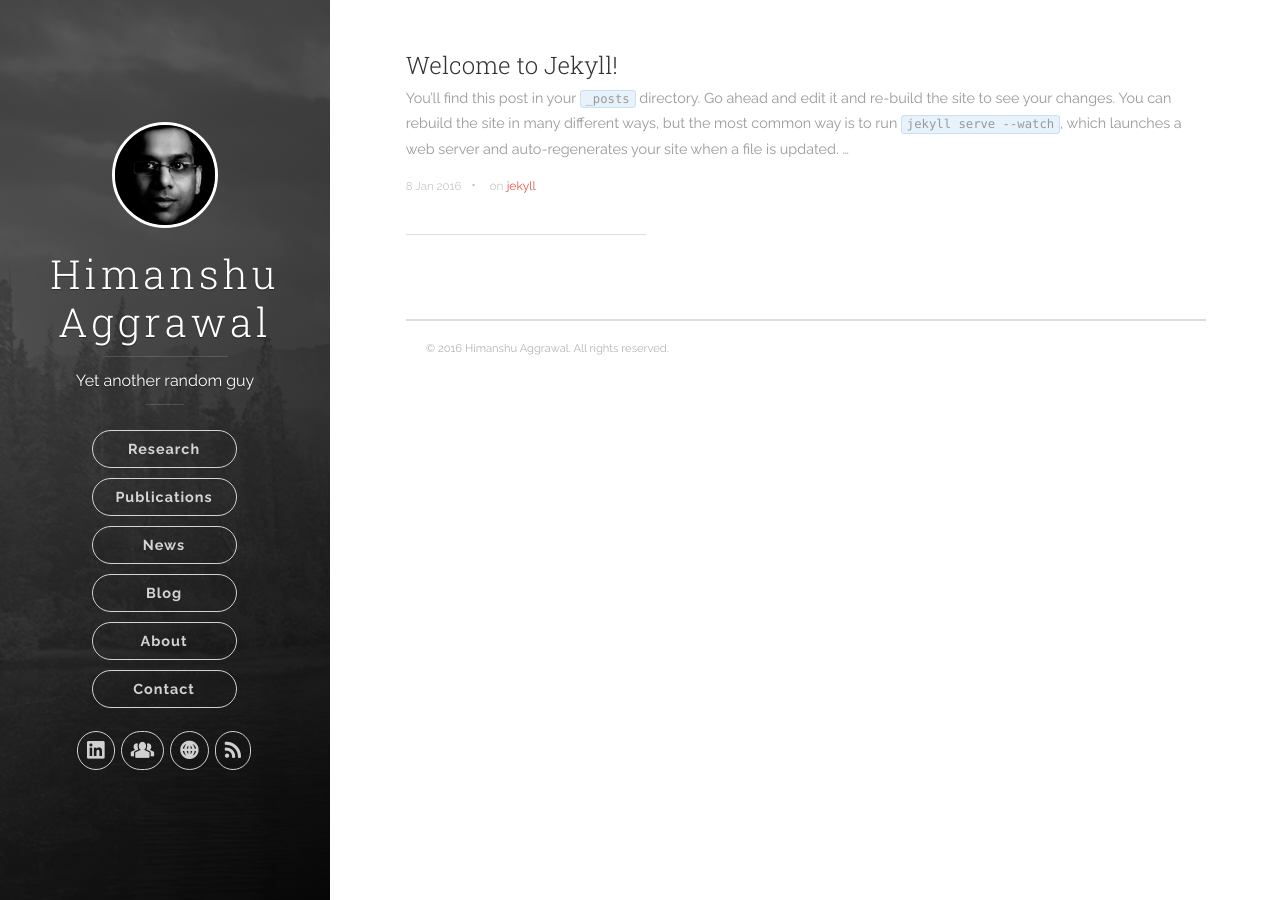
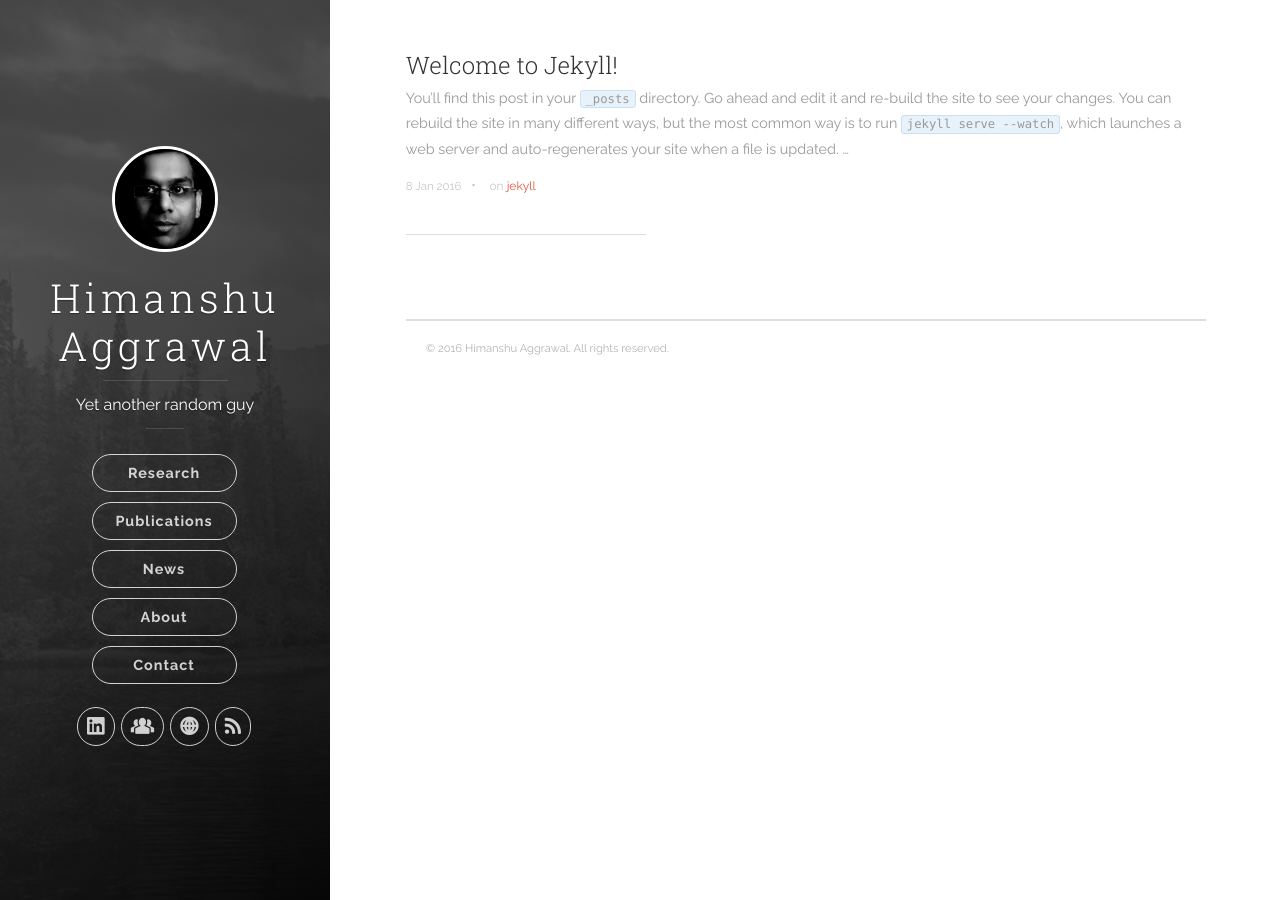
Before and after one commit to ahimanshu13/ahimanshu13.github.io, a Jekyll site: the page built from index.html, in a window 1280 px wide. Built offline with Jekyll 4.4.1, drawn with Linux system fonts in a browser that asks for light colours; nearby versions of some CDN libraries; the list of posts is cut into pages by our own code.

Commit message:
Removing link to blog

```diff
--- a/_includes/header.html
+++ b/_includes/header.html
@@ -23,7 +23,7 @@
               <li class="navigation__item nav-fixed-width"><a href="{{ site.baseurl }}/research" title="link to {{ site.title }} research" class="blog-button nav-button">Research</a></li>
               <li class="navigation__item nav-fixed-width"><a href="{{ site.baseurl }}/publications" title="link to {{ site.title }} publications" class="blog-button">Publications</a></li>
               <li class="navigation__item nav-fixed-width"><a href="{{ site.baseurl }}/news" title="link to {{ site.title }} news" class="blog-button">News</a></li>
-              <li class="navigation__item nav-fixed-width"><a href="{{ site.baseurl }}#blog" title="link to {{ site.title }} blog" class="blog-button">Blog</a></li>
+              <!--<li class="navigation__item nav-fixed-width"><a href="{{ site.baseurl }}#blog" title="link to {{ site.title }} blog" class="blog-button">Blog</a></li>-->
               <li class="navigation__item nav-fixed-width"><a href="{{ site.baseurl }}/about" title="link to {{ site.title }} about me" class="blog-button">About</a></li>
               <li class="navigation__item nav-fixed-width"><a href="{{ site.baseurl }}/contact" title="link to {{ site.title }} contact me" class="blog-button">Contact</a></li>
             </ul>
```
